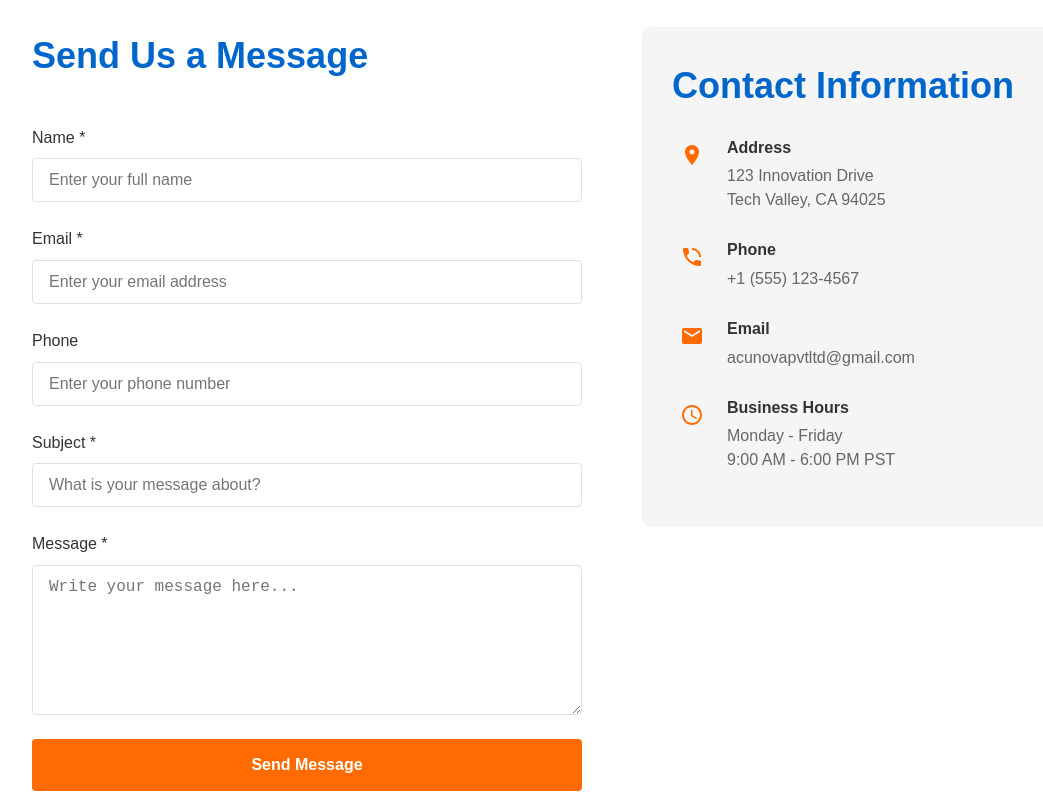
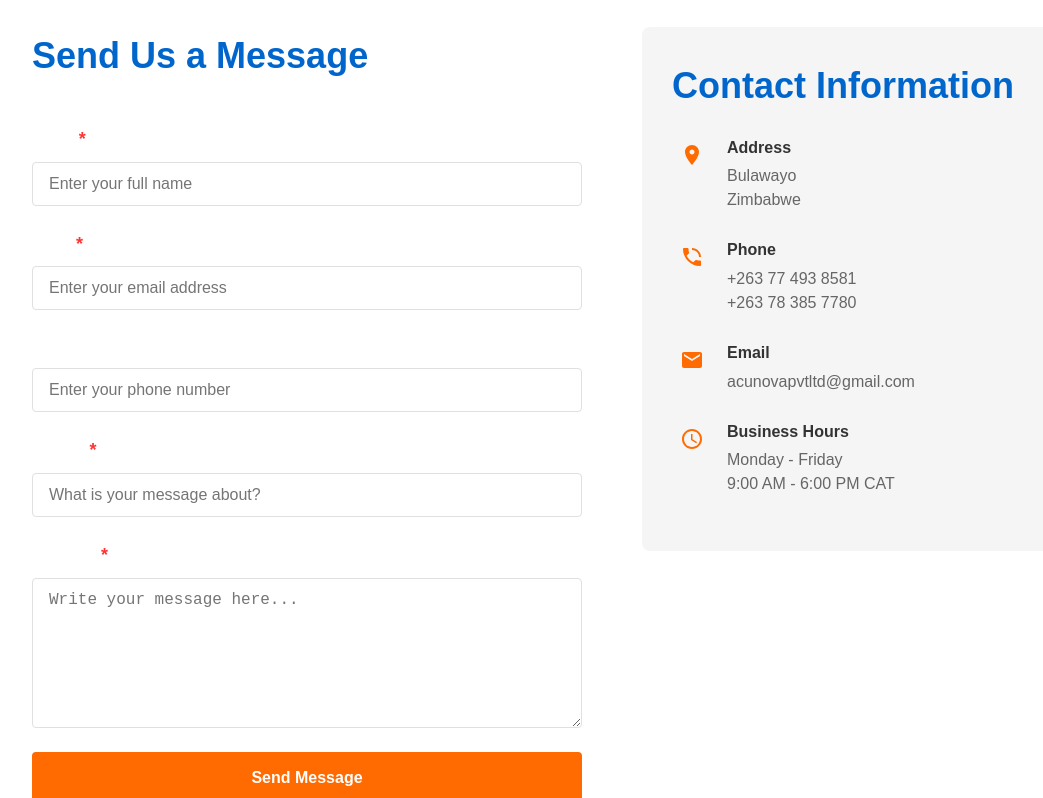
Before and after one commit to Acunova-dev/acunova_website_frontend, a Next.js app: page /contact in a window 1280 px wide. Shown: the part 540-1338 px from the top of the page, without its empty margins (28-1071 px from the left). Built offline with nearby package versions, Linux system fonts and the light colour scheme.

Commit message:
basic changes

```diff
--- a/src/app/components/Footer.js
+++ b/src/app/components/Footer.js
@@ -27,7 +27,7 @@ export default function Footer() {
             <h3 className="footer-title">Contact</h3>
             <ul className="footer-links">
               <li><a href="tel:+1234567890" className="footer-link">+1 (234) 567-890</a></li>
-              <li><a href="mailto:info@Acunova.com" className="footer-link">info@Acunova.com</a></li>
+              <li><a href="mailto:acunovapvtltd@gmail.com" className="footer-link">acunovapvtltd@gmail.com</a></li>
             </ul>
           </div>
         </div>
--- a/src/app/contact/page.js
+++ b/src/app/contact/page.js
@@ -104,7 +104,7 @@ export default function Contact() {
                     </div>
                   )}
                   <div className="form-group">
-                    <label htmlFor="name" className="form-label">Name *</label>
+                    <label htmlFor="name" className="form-label">Name <span className="required-star">*</span></label>
                     <input
                       type="text"
                       id="name"
@@ -119,7 +119,7 @@ export default function Contact() {
                   </div>
 
                   <div className="form-group">
-                    <label htmlFor="email" className="form-label">Email *</label>
+                    <label htmlFor="email" className="form-label">Email <span className="required-star">*</span></label>
                     <input
                       type="email"
                       id="email"
@@ -148,7 +148,7 @@ export default function Contact() {
                   </div>
 
                   <div className="form-group">
-                    <label htmlFor="subject" className="form-label">Subject *</label>
+                    <label htmlFor="subject" className="form-label">Subject <span className="required-star">*</span></label>
                     <input
                       type="text"
                       id="subject"
@@ -163,7 +163,7 @@ export default function Contact() {
                   </div>
 
                   <div className="form-group">
-                    <label htmlFor="message" className="form-label">Message *</label>
+                    <label htmlFor="message" className="form-label">Message <span className="required-star">*</span></label>
                     <textarea
                       id="message"
                       name="message"
@@ -193,14 +193,15 @@ export default function Contact() {
                     <span className="contact-icon"><LocationIcon /></span>
                     <div>
                       <strong>Address</strong>
-                      <p>123 Innovation Drive<br />Tech Valley, CA 94025</p>
+                      <p>Bulawayo<br />Zimbabwe</p>
                     </div>
                   </li>
                   <li className="contact-info-item">
                     <span className="contact-icon"><PhoneIcon /></span>
                     <div>
                       <strong>Phone</strong>
-                      <p>+1 (555) 123-4567</p>
+                      <p>+263 77 493 8581</p>
+                      <p>+263 78 385 7780</p>
                     </div>
                   </li>
                   <li className="contact-info-item">
@@ -214,7 +215,7 @@ export default function Contact() {
                     <span className="contact-icon"><ClockIcon /></span>
                     <div>
                       <strong>Business Hours</strong>
-                      <p>Monday - Friday<br />9:00 AM - 6:00 PM PST</p>
+                      <p>Monday - Friday<br />9:00 AM - 6:00 PM CAT</p>
                     </div>
                   </li>
                 </ul>
--- a/src/app/globals.css
+++ b/src/app/globals.css
@@ -422,9 +422,17 @@ body {
 }
 
 .form-label {
-  color: var(--text-color);
-  font-weight: 500;
-  font-size: 16px;
+color: #fff;
+font-weight: 500;
+font-size: 16px;
+display: flex;
+align-items: center;
+}
+.form-label .required-star {
+  color: #ff3333;
+  margin-left: 4px;
+  font-size: 18px;
+  font-weight: bold;
 }
 
 .form-input,
```
